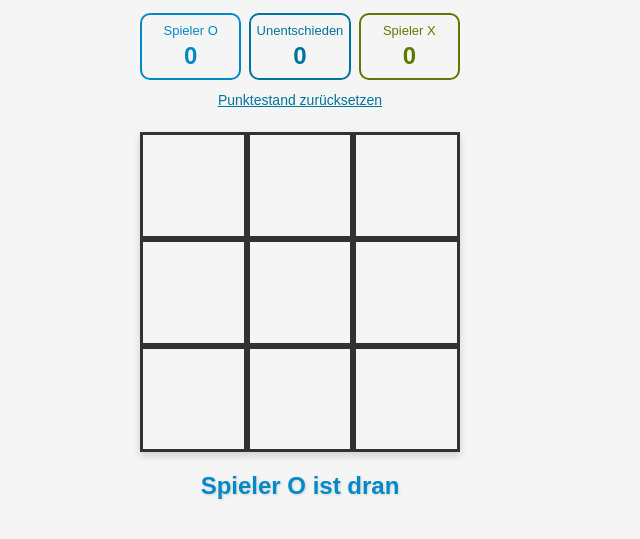
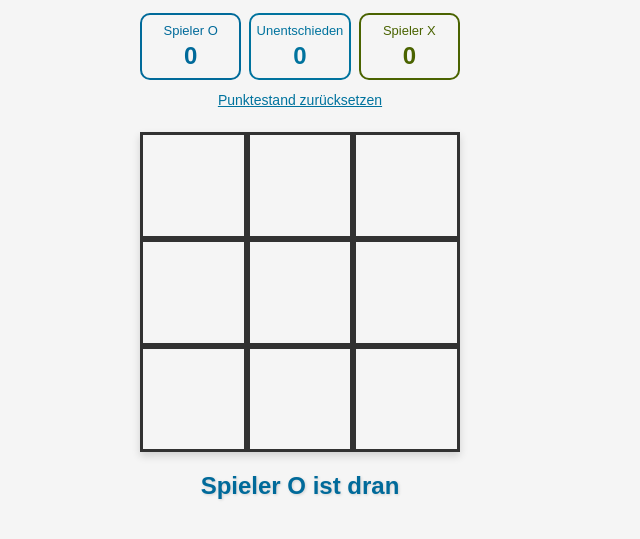
Before and after one commit to MihaelaAghirculesei/Tic-Tac-Toe, a website with bundled scripts: page index.html in a window 1280 px wide. Shown: the part 133-672 px from the top of the page, without its empty margins (340-980 px from the left). Built offline with nearby package versions, Linux system fonts and the light colour scheme.

Commit message:
fix(a11y): darken light-theme mark colours to meet WCAG contrast

```diff
--- a/style.css
+++ b/style.css
@@ -22,8 +22,8 @@
 :root[data-theme='light'] {
   --background-color: #f5f5f5;
   --text-color: #00739e;
-  --circle-color: #0089c7;
-  --cross-color: #5c7a00;
+  --circle-color: #006a9a;
+  --cross-color: #4a6300;
   --winner-color: #d32f2f;
   --grid-color: #323232;
   --cell-hover-color: #e4e4e4;
```
